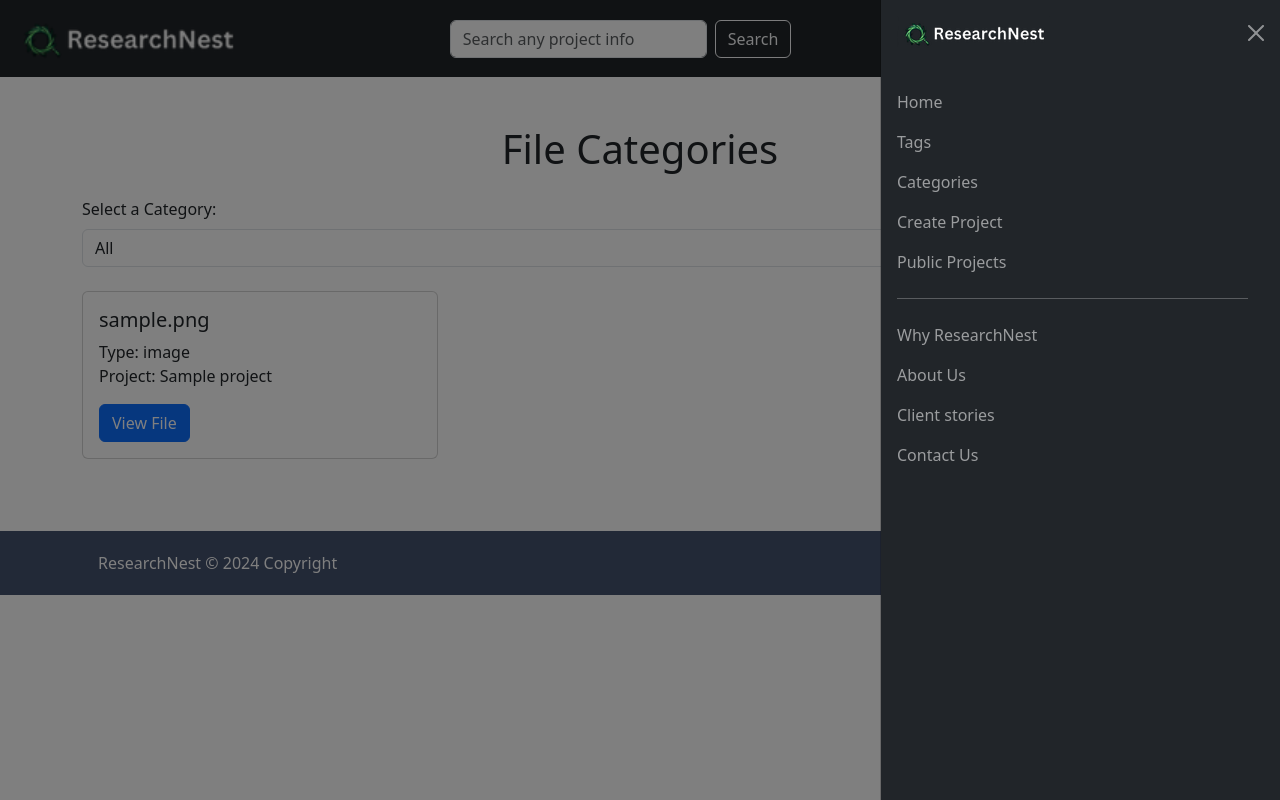
After one commit to Yuvaprakash24/ResearchNest, a Django app: page /categories/ in a window 1280 px wide, after a click that opens the changed part. The commit adds this page. Run offline with Django 5.2, Linux system fonts and the light colour scheme; tables that the repository leaves empty hold one stand-in row (values such as "Sample post"); some libraries are stand-ins or nearby versions; some web fonts are replaced.

Commit message:
final_commit

```diff
--- a/core/models.py
+++ b/core/models.py
@@ -73,12 +73,14 @@ class ProjectFile(models.Model):
         ext = os.path.splitext(self.original_filename.lower())[1]
         if ext in {'.jpg', '.jpeg', '.png', '.gif', '.bmp', '.svg', '.webp'}:
             return 'image'
-        elif ext in {'.pdf', '.doc', '.docx'}:
+        elif ext in {'.pdf', '.doc', '.docx', '.ppt', '.pptx', '.odt'}:
             return 'document'
         elif ext in {'.xlsx', '.xls', '.csv', '.ods'}:
             return 'spreadsheet'
         elif ext in {'.txt', '.md', '.rtf'}:
             return 'text'
+        elif ext in {'.py', '.java', '.c', '.cpp', '.js', '.html', '.css', '.ts', '.php', '.sh', '.go', '.rb'}:
+            return 'programming'
         return 'other'
 
     def save(self, *args, **kwargs):
--- /dev/null
+++ b/core/templates/category_page.html
@@ -0,0 +1,50 @@
+{% extends 'base.html' %}
+{% load static %}
+{% block content %}
+{% include 'navbar.html' %}
+<div class="container my-5">
+    <h1 class="text-center mb-4">File Categories</h1>
+    <div class="mb-4">
+        <label for="category-select" class="form-label">Select a Category:</label>
+        <select id="category-select" class="form-select">
+            <option value="All" {% if selected_category == 'All' %}selected{% endif %}>All</option>
+            {% for category in categories %}
+                <option value="{{ category }}" {% if selected_category == category %}selected{% endif %}>
+                    {{ category }}
+                </option>
+            {% endfor %}
+        </select>
+    </div>
+
+    <div class="row">
+        {% for file in files %}
+            <div class="col-md-4">
+                <div class="card mb-4">
+                    <div class="card-body">
+                        <h5 class="card-title">{{ file.original_filename }}</h5>
+                        <p class="card-text">Type: {{ file.file_type }} <br> Project: {{ file.project.project_name }}</p>
+                        <a href="{{ file.get_file_url }}" target="_blank" class="btn btn-primary">View File</a>
+                    </div>
+                </div>
+            </div>
+        {% empty %}
+            <div class="container d-flex justify-content-center align-items-center">
+                <div class="col-12 text-center">
+                    <img src="https://cdn.iconscout.com/icon/free/png-256/free-donnees-introuvables-1965034-1662569.png" alt="No Files" class="img-fluid">
+                    <p class="text-muted fw-bolder fs-4">No files available in this category.</p>
+                </div>
+            </div>
+        {% endfor %}
+    </div>
+</div>
+
+<script>
+    document.getElementById('category-select').addEventListener('change', function() {
+        const selectedCategory = this.value;
+        const url = new URL(window.location.href);
+        url.searchParams.set('category', selectedCategory);
+        window.location.href = url.toString();
+    });
+</script>
+{% include 'simplefooter.html' %}
+{% endblock %}
--- a/core/templates/index.html
+++ b/core/templates/index.html
@@ -35,6 +35,9 @@
         </li>
         <li class="nav-item">
           <a class="nav-link" href="{% url 'tags' %}">Tags</a>
+        </li>
+        <li class="nav-item">
+          <a class="nav-link" href="{% url 'category_page' %}">Categories</a>
         </li>
         <li class="nav-item">
           <a class="nav-link" href="{% url 'createproject' %}">Create Project</a>
--- a/core/templates/navbar.html
+++ b/core/templates/navbar.html
@@ -1,5 +1,5 @@
 {% load static %}
-<nav class="navbar navbar-dark bg-dark sticky-top">
+<nav class="navbar navbar-dark sticky-top bg-dark">
   <div class="container-fluid d-flex justify-content-between align-items-center">
     <a class="navbar-brand" href="{% url 'home' %}">
       <img src="{% static 'imgs/logo/2ch.png' %}" width="150%" alt="">
@@ -27,11 +27,11 @@
 
   <!-- Offcanvas for smaller screens -->
   <div class="offcanvas offcanvas-end text-bg-dark" tabindex="-1" id="offcanvasDarkNavbar" aria-labelledby="offcanvasDarkNavbarLabel">
-    <div class="offcanvas-header">
+    <div class="offcanvas-header bg-dark">
       <img src="{% static 'imgs/logo/2ch.png' %}">
       <button type="button" class="btn-close btn-close-white" data-bs-dismiss="offcanvas" aria-label="Close"></button>
     </div>
-    <div class="offcanvas-body">
+    <div class="offcanvas-body bg-dark">
       <ul class="navbar-nav justify-content-end flex-grow-1 pe-3">
         <div class="nav-item d-md-none">
           <form class="d-flex" role="search" method="GET" action="{% url 'search' %}">
@@ -45,6 +45,9 @@
         </li>
         <li class="nav-item">
           <a class="nav-link" href="{% url 'tags' %}">Tags</a>
+        </li>
+        <li class="nav-item">
+          <a class="nav-link" href="{% url 'category_page' %}">Categories</a>
         </li>
         <li class="nav-item">
           <a class="nav-link" href="{% url 'createproject' %}">Create Project</a>
--- a/core/urls.py
+++ b/core/urls.py
@@ -29,4 +29,5 @@ urlpatterns = [
     path('tags/filter', views.filter_tags, name='filter_tags'),
     path('search/', views.search_view, name='search'),
     path('howcreateproject/', views.howcreateproject, name='howcreateproject'),
+    path('categories/', views.category_page, name='category_page'),
 ]
--- a/core/views.py
+++ b/core/views.py
@@ -697,3 +697,28 @@ def handle_file_upload(file, project):
         return True, None
     except Exception as e:
         return False, str(e)
+
+
+def category_page(request):
+    categories = {
+        'Images': ['image'],
+        'Documents': ['document'],
+        'Spreadsheets': ['spreadsheet'],
+        'Text Files': ['text'],
+        'Programming Files': ['programming'],
+        'Others': ['other'],
+    }
+
+    selected_category = request.GET.get('category', 'All')  # Get category from the query string
+    if selected_category == 'All':
+        files = models.ProjectFile.objects.all()
+    else:
+        file_types = categories.get(selected_category, [])
+        files = models.ProjectFile.objects.filter(file_type__in=file_types)
+
+    context = {
+        'categories': categories.keys(),
+        'files': files,
+        'selected_category': selected_category,
+    }
+    return render(request, 'category_page.html', context)
```
Also changed, not shown: core/templates/howtocreateproject.html (+100 -0 lines), core/templates/search.html (+10 -5 lines).
